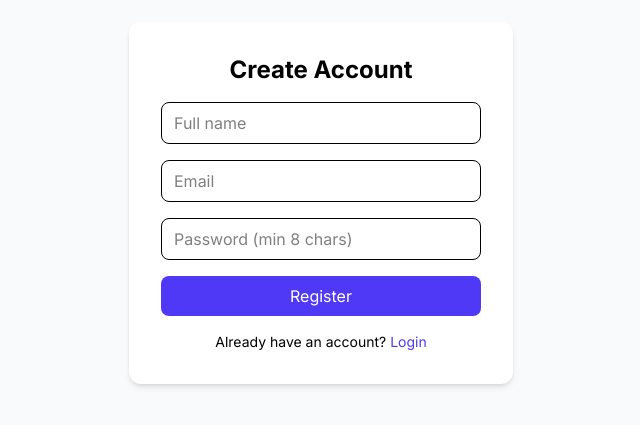
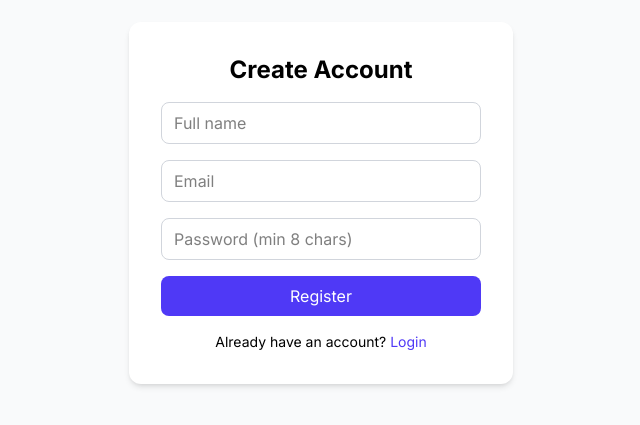
Before and after one commit to AmjadKhan88/study-reminder, a React (Vite) app in the folder frontend/: page /register in a window 1280 px wide. Shown: the part 197-622 px from the top of the page, without its empty margins (319-959 px from the left). Built offline with nearby package versions, Linux system fonts and the light colour scheme; no server answers.

Commit message:
feat: enhance input styles in Login and Register pages; add vercel configuration

```diff
--- a/frontend/src/pages/Login.jsx
+++ b/frontend/src/pages/Login.jsx
@@ -32,7 +32,7 @@ export default function Login() {
         <input
           type="email"
           placeholder="Email"
-          className="w-full border rounded-lg px-3 py-2"
+          className="w-full border rounded-lg border-gray-300 outline-none hover:border-indigo-600 px-3 py-2"
           value={form.email}
           onChange={(e) => setForm({ ...form, email: e.target.value })}
           required
@@ -40,7 +40,7 @@ export default function Login() {
         <input
           type="password"
           placeholder="Password"
-          className="w-full border rounded-lg px-3 py-2"
+          className="w-full border rounded-lg border-gray-300 outline-none hover:border-indigo-600 px-3 py-2"
           value={form.password}
           onChange={(e) => setForm({ ...form, password: e.target.value })}
           required
--- a/frontend/src/pages/Register.jsx
+++ b/frontend/src/pages/Register.jsx
@@ -34,7 +34,7 @@ export default function Register() {
         <input
           name="name"
           placeholder="Full name"
-          className="w-full border rounded-lg px-3 py-2"
+          className="w-full border rounded-lg border-gray-300 outline-none hover:border-indigo-600 px-3 py-2"
           value={form.name}
           onChange={handleChange}
           required
@@ -43,7 +43,7 @@ export default function Register() {
           name="email"
           type="email"
           placeholder="Email"
-          className="w-full border rounded-lg px-3 py-2"
+          className="w-full border rounded-lg border-gray-300 outline-none hover:border-indigo-600 px-3 py-2"
           value={form.email}
           onChange={handleChange}
           required
@@ -52,7 +52,7 @@ export default function Register() {
           name="password"
           type="password"
           placeholder="Password (min 8 chars)"
-          className="w-full border rounded-lg px-3 py-2"
+          className="w-full border rounded-lg border-gray-300 outline-none hover:border-indigo-600 px-3 py-2"
           value={form.password}
           onChange={handleChange}
           minLength={8}
```
Also changed, not shown: frontend/vercel.json (added).
